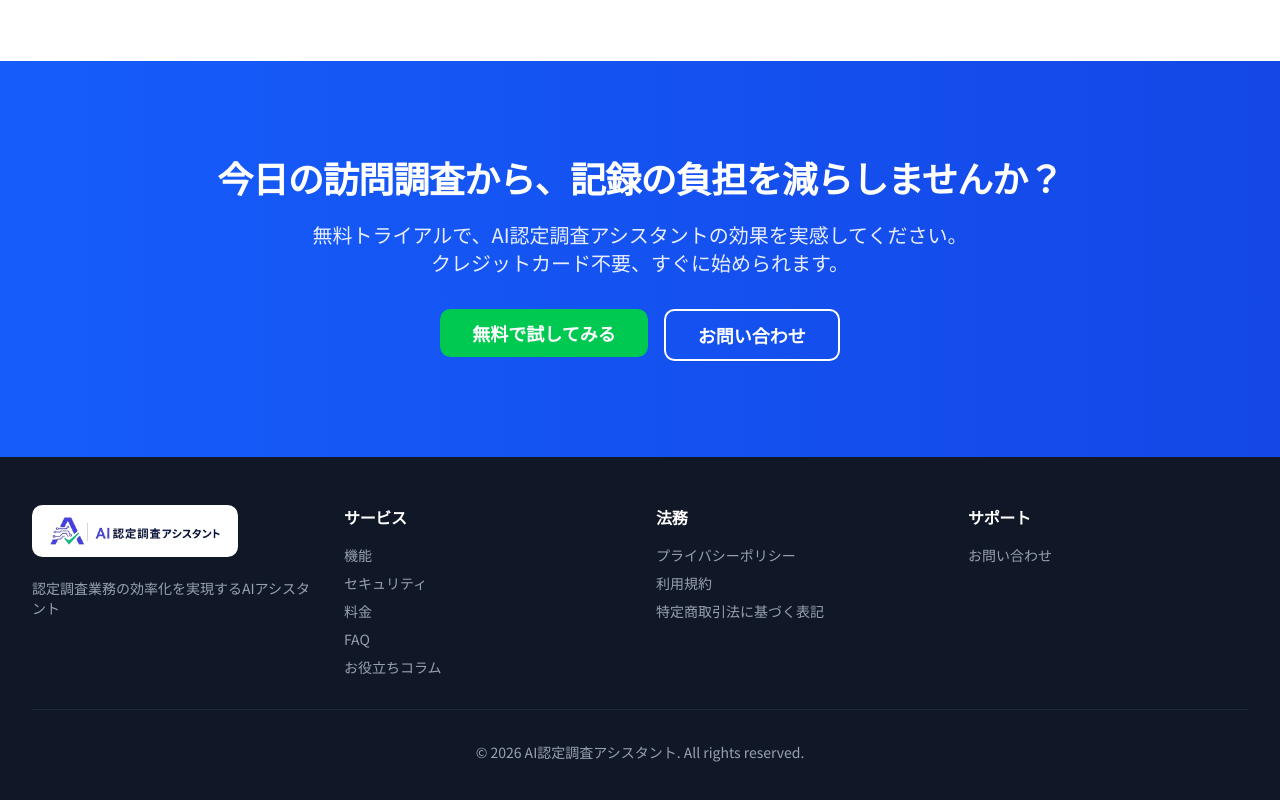
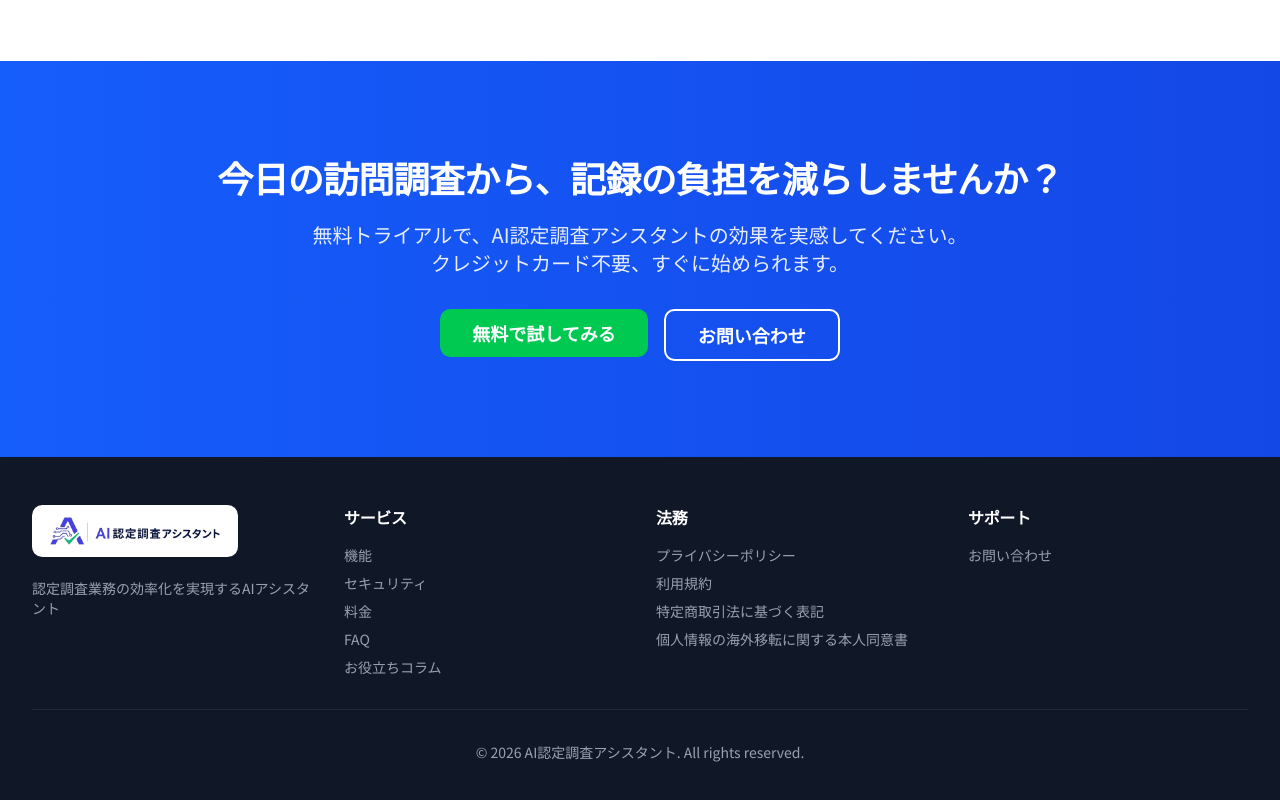
Before and after one commit to tomoyuki-11/ai-nintei-assistant-lp, a Next.js app: page / in a window 1280 px wide. Shown: the part 6561-7361 px from the top of the page. Built offline with nearby package versions, Linux system fonts and the light colour scheme.

Commit message:
フッターに個人情報の海外移転に関する本人同意書PDFへのリンクを追加

```diff
--- a/src/components/pages/Home.tsx
+++ b/src/components/pages/Home.tsx
@@ -822,6 +822,16 @@ export default function Home() {
                     特定商取引法に基づく表記
                   </a>
                 </li>
+                <li>
+                  <a
+                    href="/overseas-transfer-consent.pdf"
+                    target="_blank"
+                    rel="noopener noreferrer"
+                    className="hover:text-white transition"
+                  >
+                    個人情報の海外移転に関する本人同意書
+                  </a>
+                </li>
               </ul>
             </div>
             <div>
```
Also changed, not shown: 1 other file (tests, documents, lock files or other folders).
